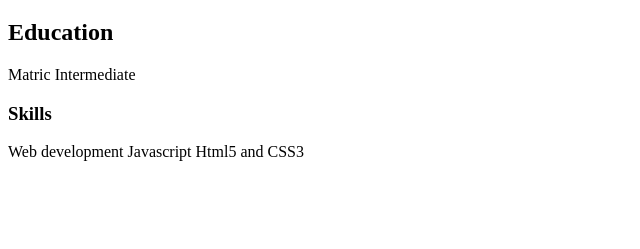
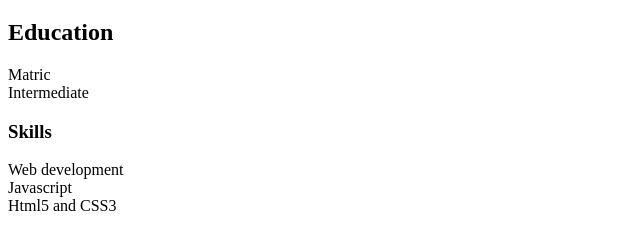
Before and after one commit to ahmadraza80/ahmadraza80, a plain HTML site: page CV.html in a window 1280 px wide. Shown: the part 61-310 px from the top of the page, without its empty margins (0-640 px from the left). Drawn offline with Linux system fonts and the light colour scheme.

Commit message:
Update CV.html

```diff
--- a/CV.html
+++ b/CV.html
@@ -7,14 +7,14 @@
         <div id="My name">
          <h1>Ahmad Raza</h1>
          <h2>Education</h2>
-         <p1>Matric</p1>
+         <p1>Matric</p1><br />
          <p2>Intermediate</p2>
         </div>
         <div>
             <h3>Skills</h3>
-            <p1>Web development</p1>
-            <p2>Javascript</p2>
-            <p3>Html5 and CSS3</p3>
+            <p1>Web development</p1><br />
+            <p2>Javascript</p2><br />
+            <p3>Html5 and CSS3</p3><br />
         </div>
 
     </body>
```
